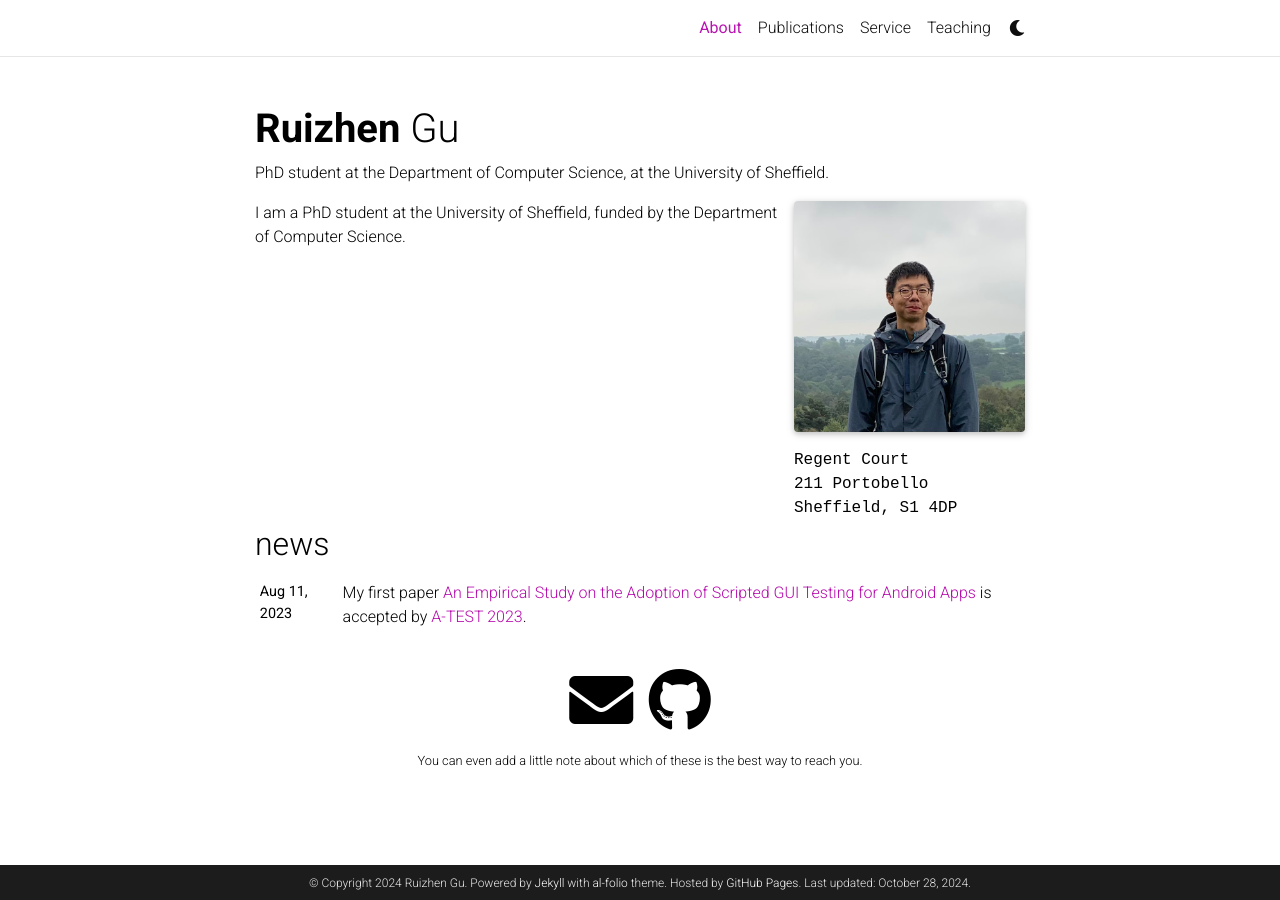
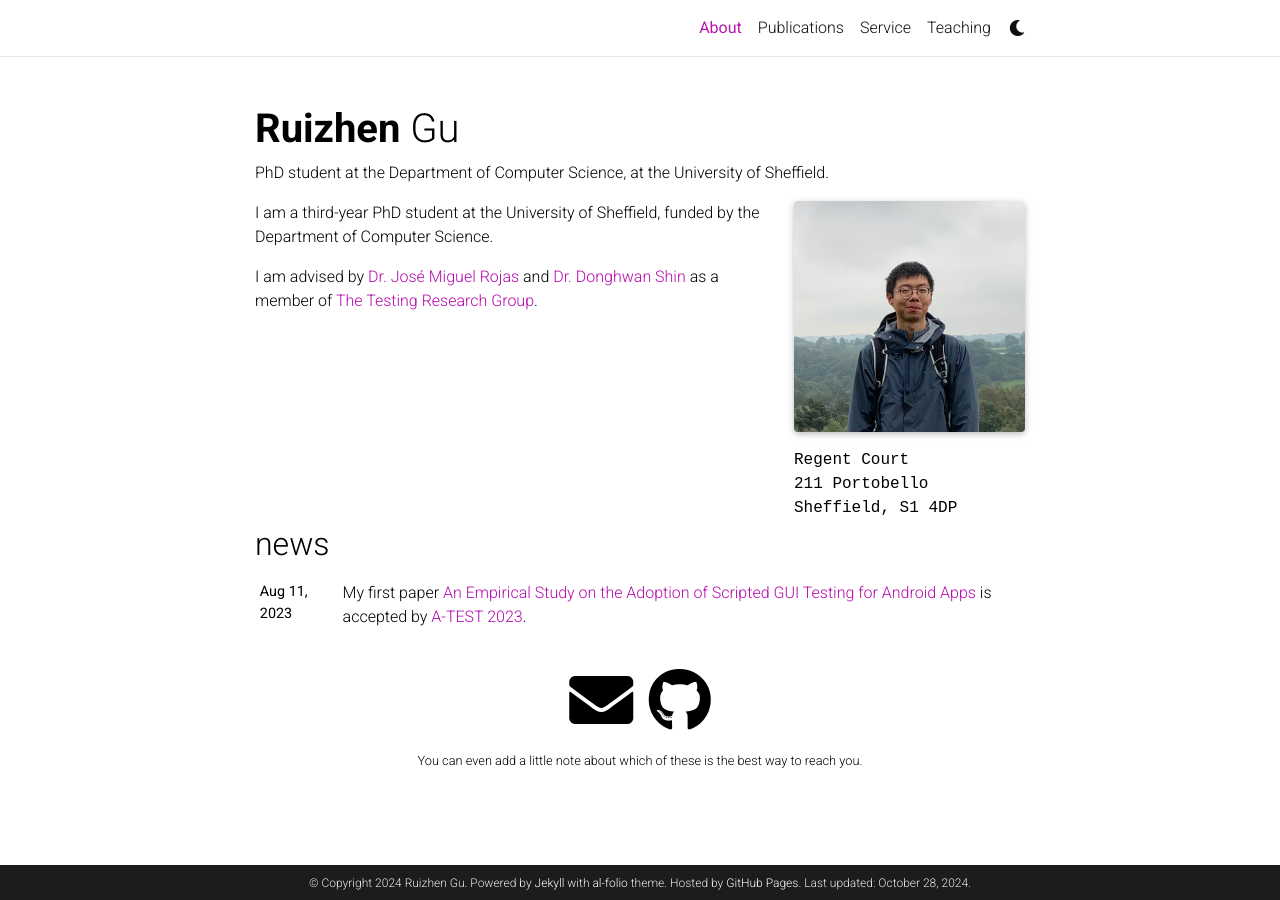
Before and after one commit to ruizhengu/ruizhengu.github.io, a Jekyll site: the page built from _pages/about.md, in a window 1280 px wide. Built offline with Jekyll 4.4.1, drawn with Linux system fonts in a browser that asks for light colours; full-size pictures stand in for the smaller copies a plugin makes; comment, search, counter and statistics services are not loaded; a style sheet for code colours, icons or effects is not loaded.

Commit message:
update info

```diff
--- a/_pages/about.md
+++ b/_pages/about.md
@@ -18,7 +18,9 @@
 social: true  # includes social icons at the bottom of the page
 ---
 
-I am a PhD student at the University of Sheffield, funded by the Department of Computer Science.
+I am a third-year PhD student at the University of Sheffield, funded by the Department of Computer Science.
+
+I am advised by [Dr. José Miguel Rojas](https://jmrojas.github.io/) and [Dr. Donghwan Shin](https://www.dshin.info/home) as a member of [The Testing Research Group](https://www.sheffield.ac.uk/cs/research/groups/testing).
 
 <!-- Write your biography here. Tell the world about yourself. Link to your favorite [subreddit](http://reddit.com). You can put a picture in, too. The code is already in, just name your picture `prof_pic.jpg` and put it in the `img/` folder.
 
```
